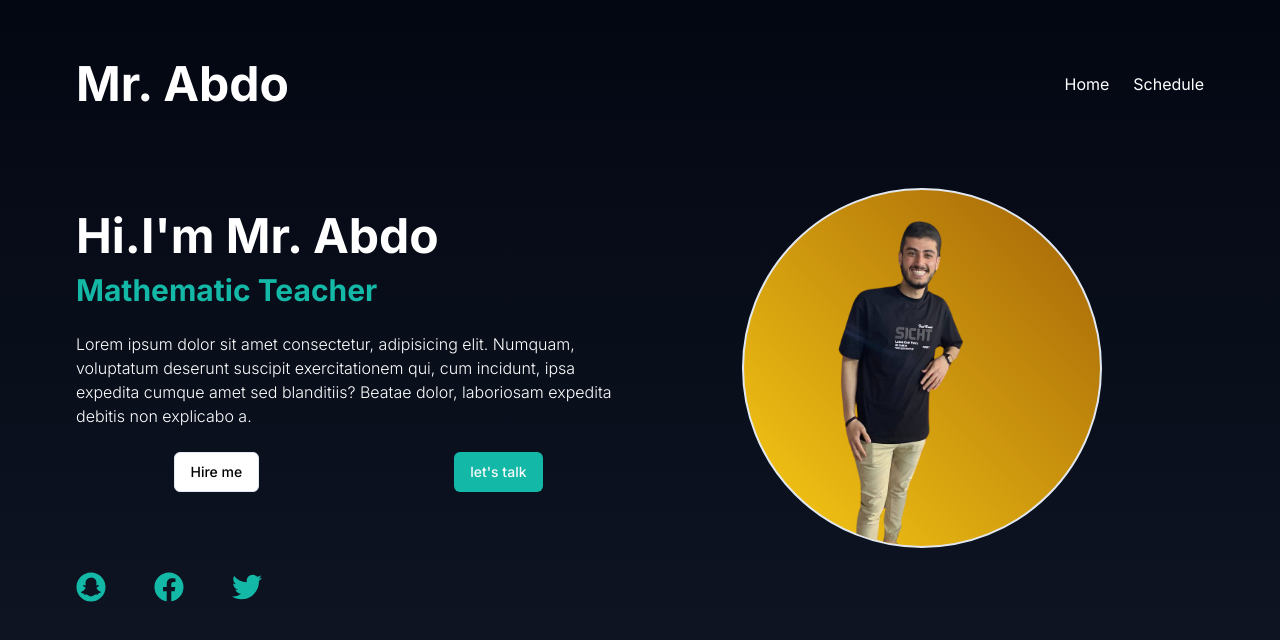
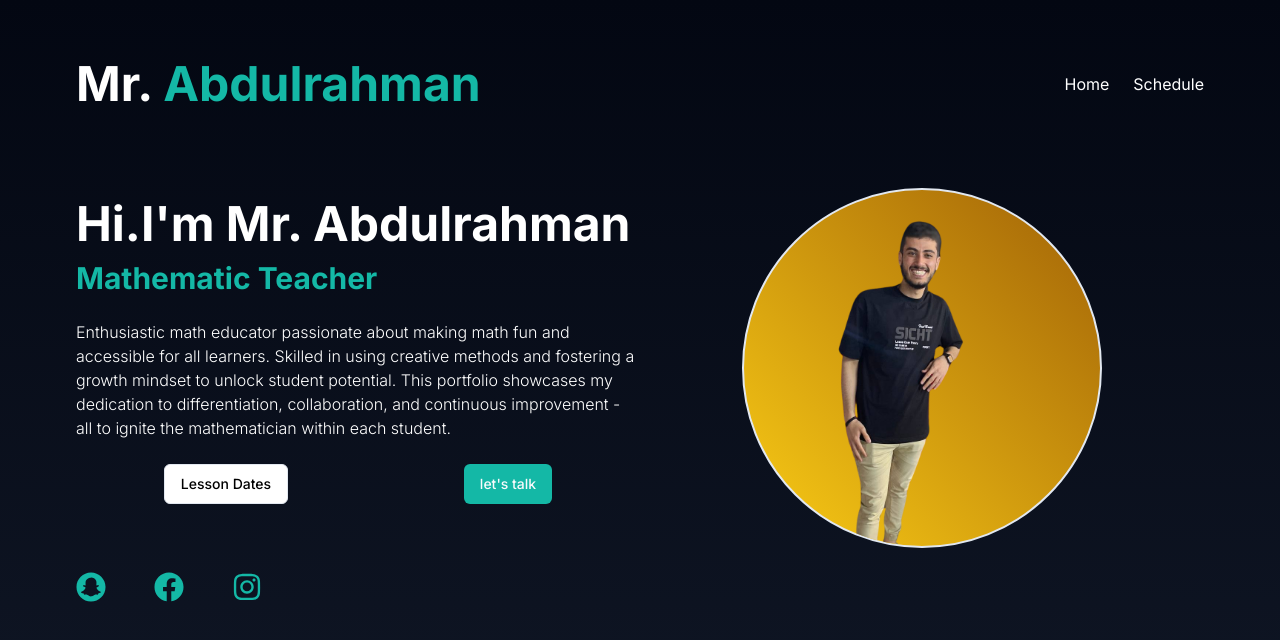
Before and after one commit to mohamed-abd-elkahlk/abd-elmaksod, a Next.js app: page / in a window 1280 px wide. Shown: the top 640 px of the page. Built offline with nearby package versions, Linux system fonts and the light colour scheme.

Commit message:
ssg added

```diff
--- a/package.json
+++ b/package.json
@@ -12,6 +12,7 @@
     "@radix-ui/react-slot": "^1.1.0",
     "class-variance-authority": "^0.7.0",
     "clsx": "^2.1.1",
+    "framer-motion": "^11.2.12",
     "lucide-react": "^0.397.0",
     "next": "14.2.4",
     "react": "^18",
--- a/src/app/layout.tsx
+++ b/src/app/layout.tsx
@@ -5,10 +5,12 @@ import Nav from "@/layouts/Nav";
 import Footer from "@/layouts/Footer";
 
 const inter = Inter({ subsets: ["latin"] });
-
+export async function generateStaticParams() {
+  return ["/", "/schedule"];
+}
 export const metadata: Metadata = {
-  title: "Create Next App",
-  description: "Generated by create next app",
+  title: "Mr. Abdulrahman",
+  description: `Enthusiastic math educator passionate about making math fun and accessible for all learners. Skilled in using creative methods and fostering a growth mindset to unlock student potential. This portfolio showcases my dedication to differentiation, collaboration, and continuous improvement - all to ignite the mathematician within each student.`,
 };
 
 export default function RootLayout({
--- a/src/app/schedule/page.tsx
+++ b/src/app/schedule/page.tsx
@@ -7,6 +7,7 @@ import {
   TableHeader,
   TableRow,
 } from "@/components/ui/table";
+import Link from "next/link";
 import { FaLocationDot, FaSquareWhatsapp } from "react-icons/fa6";
 
 export default function page() {
@@ -54,14 +55,18 @@ export default function page() {
       </Table>
       <div className="flex justify-between mt-6 items-center">
         <p className="flex gap-3">
-          ههيا, بجوار فرن ابو عسكر
+          ههيا, العدوة بجوار فرن ابو عسكر
           <FaLocationDot className="text-3xl text-green-400" />
         </p>
         <div className="flex gap-3 items-center ">
           <FaSquareWhatsapp className="text-3xl text-green-400" />
           <div>
-            <p>01207980918</p>
-            <p>01080872555</p>
+            <Link href={"https://api.whatsapp.com/send?phone=01207980918"}>
+              <p>01207980918</p>
+            </Link>
+            <Link href={"https://api.whatsapp.com/send?phone=01080872555"}>
+              <p>01080872555</p>
+            </Link>
           </div>
         </div>
       </div>
--- a/src/components/shared/Hero.tsx
+++ b/src/components/shared/Hero.tsx
@@ -1,24 +1,30 @@
+import Link from "next/link";
 import { Button } from "../ui/button";
-
 export default function Hero() {
   return (
     <section className="mt-12 flex flex-col md:flex-row items-center">
       <div className="flex flex-col flex-1">
-        <h2 className="text-5xl font-bold">Hi.I'm Mr. Abdo</h2>
+        <h2 className="text-5xl font-bold">Hi.I'm Mr. Abdulrahman</h2>
         <h3 className="text-3xl font-bold mt-3 text-teal-500">
           Mathematic Teacher
         </h3>
         <p className="mt-6 font-light">
-          Lorem ipsum dolor sit amet consectetur, adipisicing elit. Numquam,
-          voluptatum deserunt suscipit exercitationem qui, cum incidunt, ipsa
-          expedita cumque amet sed blanditiis? Beatae dolor, laboriosam expedita
-          debitis non explicabo a.
+          Enthusiastic math educator passionate about making math fun and
+          accessible for all learners. Skilled in using creative methods and
+          fostering a growth mindset to unlock student potential. This portfolio
+          showcases my dedication to differentiation, collaboration, and
+          continuous improvement - all to ignite the mathematician within each
+          student.
         </p>
         <div className="flex justify-around mt-6">
-          <Button variant={"outline"} className="text-black">
-            Hire me
-          </Button>
-          <Button className="bg-teal-500">let's talk</Button>
+          <Link href={"/schedule"}>
+            <Button variant={"outline"} className="text-black">
+              Lesson Dates
+            </Button>
+          </Link>
+          <Link href="https://api.whatsapp.com/send?phone=01080872555">
+            <Button className="bg-teal-500">let's talk</Button>
+          </Link>
         </div>
       </div>
       <div className="flex-1">
--- a/src/layouts/Footer.tsx
+++ b/src/layouts/Footer.tsx
@@ -1,16 +1,28 @@
 import Link from "next/link";
-import { FaFacebook, FaSnapchat, FaTwitter } from "react-icons/fa";
+import { FaFacebook, FaInstagram, FaSnapchat } from "react-icons/fa";
 export default function Footer() {
   return (
     <footer className="flex text-3xl gap-12 text-teal-500 md:justify-start items-center justify-center mt-6">
-      <Link href={""} className="hover:text-white">
+      <Link href={"/#"} className="hover:text-white">
         <FaSnapchat />
       </Link>
-      <Link href={""} className="hover:text-white">
+      <Link
+        href={
+          "https://www.facebook.com/profile.php?id=100057587073431&mibextid=ZbWKwL"
+        }
+        target="_blank"
+        className="hover:text-white"
+      >
         <FaFacebook />
       </Link>
-      <Link href={""} className="hover:text-white">
-        <FaTwitter />{" "}
+      <Link
+        href={
+          "https://www.instagram.com/cr7.12072004?utm_source=qr&igsh=ZDNrazF4ZzdxaWd1"
+        }
+        target="_blank"
+        className="hover:text-white"
+      >
+        <FaInstagram />{" "}
       </Link>
     </footer>
   );
--- a/src/layouts/Nav.tsx
+++ b/src/layouts/Nav.tsx
@@ -5,7 +5,9 @@ export default function Nav() {
   return (
     <nav className="flex justify-between">
       <h1 className="text-5xl font-bold">
-        <Link href={"/"}>Mr. Abdo</Link>
+        <Link href={"/"}>
+          Mr. <span className="text-teal-500">Abdulrahman</span>
+        </Link>
       </h1>
       <ul className="flex gap-6 items-center">
         {navLink.map((link) => (
```
Also changed, not shown: 1 other file (tests, documents, lock files or other folders).
